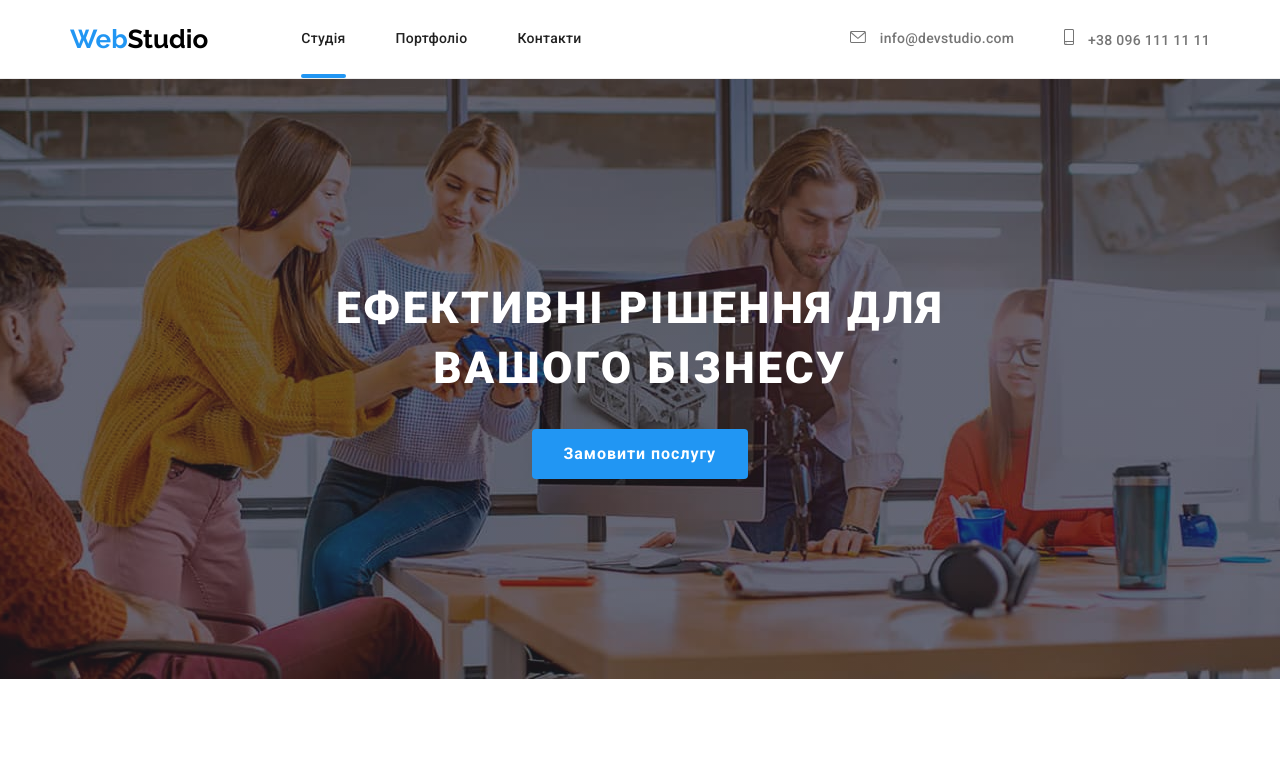
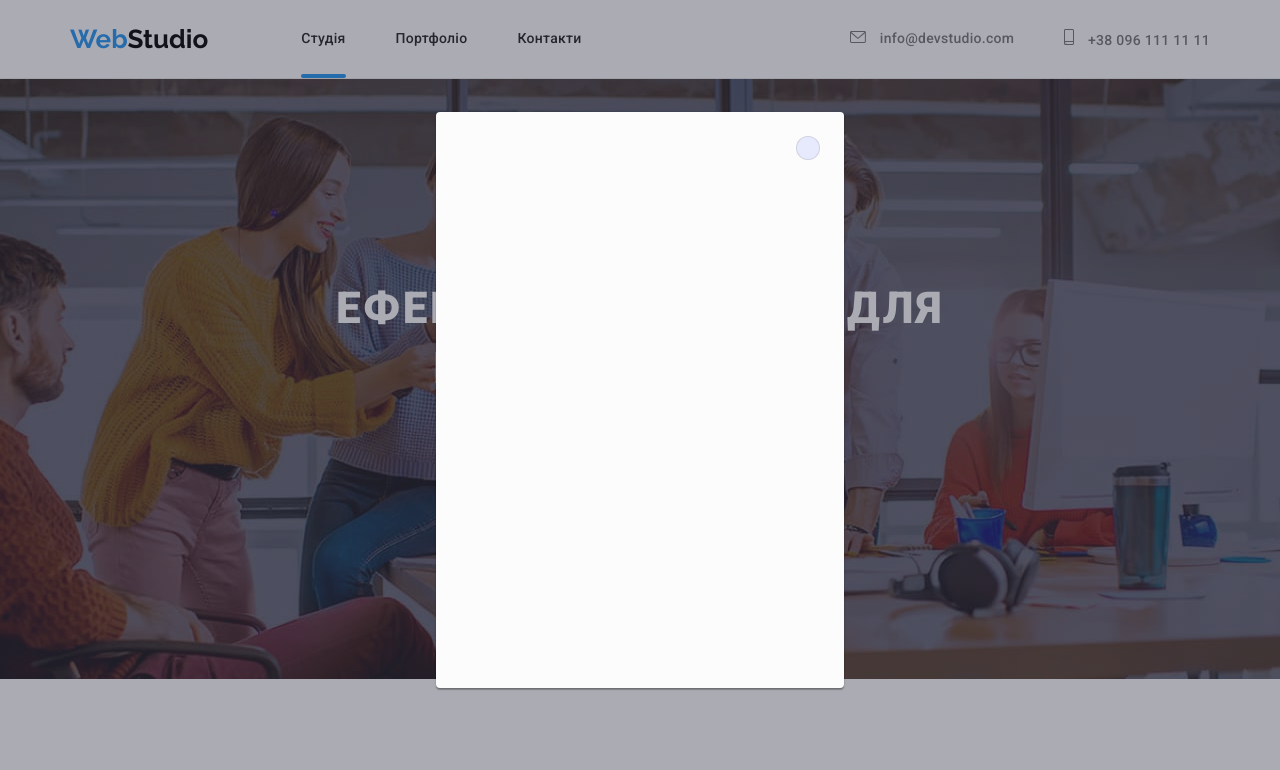
Before and after one commit to NataHal/goit-markup-hw-05, a plain HTML site: page index.html in a window 1280 px wide. Both pictures are taken after a click on the button "Замовити послугу". Shown: the top 770 px of the page. Drawn offline with nearby package versions, Linux system fonts and the light colour scheme.

Commit message:
Summay (required)

```diff
--- a/css/styles.css
+++ b/css/styles.css
@@ -610,3 +610,43 @@ header .container {
 ul {
   list-style: none;
 }
+.backdrop {
+  position: fixed;
+  top: 0;
+  width: 100%;
+  height: 100%;
+  background-color: rgba(46, 47, 66, 0.4);
+}
+.modal {
+  position: absolute;
+  top: 50%;
+  left: 50%;
+  width: 408px;
+  min-height: 576px;
+  background: #fcfcfc;
+  box-shadow: 0px 1px 1px rgba(0, 0, 0, 0.14), 0px 1px 3px rgba(0, 0, 0, 0.12),
+    0px 2px 1px rgba(0, 0, 0, 0.2);
+  border-radius: 4px;
+  transform: translate(-50%, -50%);
+}
+.modal-close {
+  width: 24px;
+  height: 24px;
+  background: #e7e9fc;
+  border-radius: 50%;
+  border: 1px solid rgba(0, 0, 0, 0.1);
+  position: absolute;
+  top: 24px;
+  right: 24px;
+}
+.close-icon {
+  fill: #000000;
+  width: 8px;
+  height: 8px;
+}
+
+.is-hidden {
+  opacity: 0;
+  visibility: hidden;
+  pointer-events: none;
+}
--- a/index.html
+++ b/index.html
@@ -72,7 +72,7 @@
             </h1>
 
             <div class="main-btn">
-              <button type="button" class="main-btn-btn">
+              <button type="button" class="main-btn-btn" data-modal-open>
                 Замовити послугу
               </button>
             </div>
@@ -444,6 +444,15 @@
         </div>
       </div>
     </footer>
+    <div class="backdrop is-hidden" data-modal>
+      <div class="modal">
+        <button type="button" class="modal-close" data-modal-close>
+          <svg width="8" height="8" class="close-icon">
+            <use href=".img/icons.svg#icon-close-black"></use>
+          </svg>
+        </button>
+      </div>
+    </div>
     <script src="./js/modal.js"></script>
   </body>
 </html>
```
Also changed, not shown: img/icons.svg.
